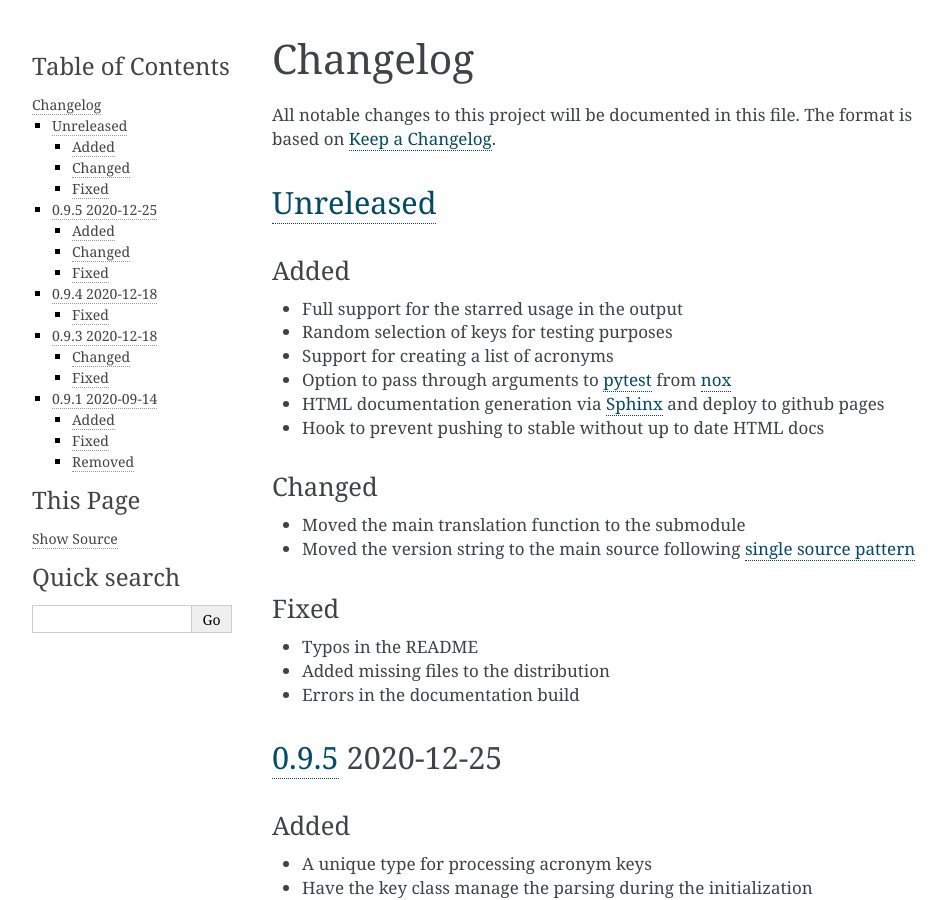
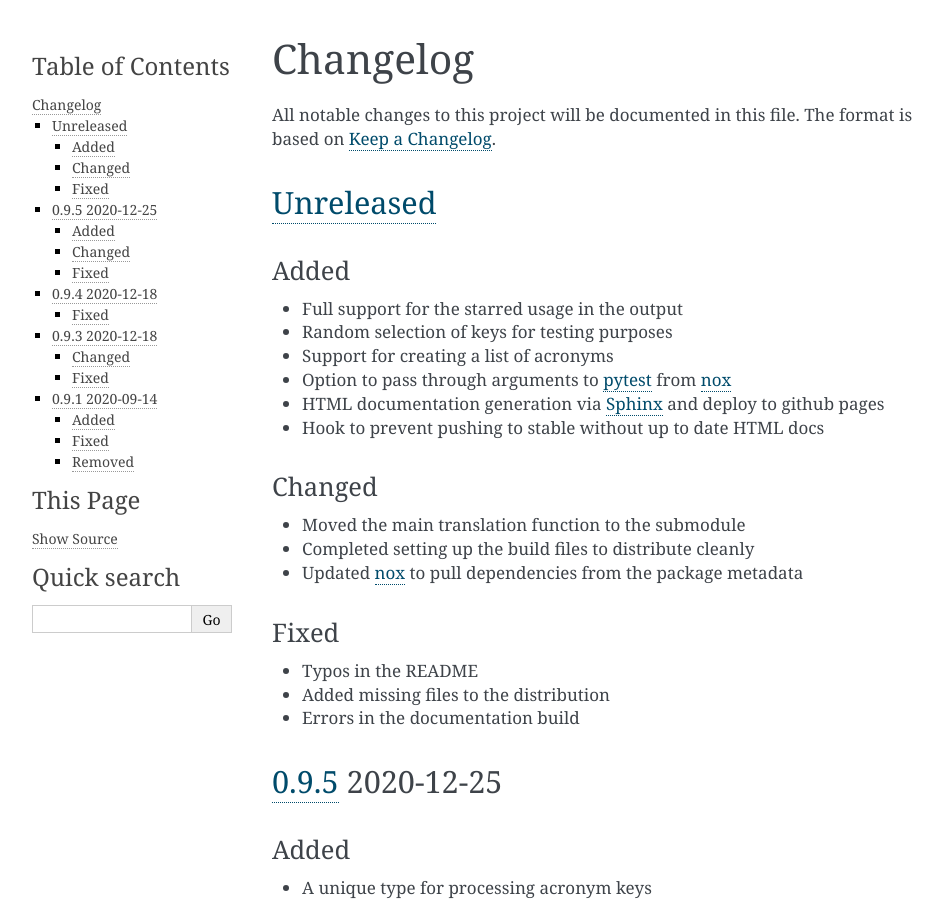
Before and after one commit to kprussing/pandoc-acro, a Sphinx documentation site: the page built from doc/changelog.rst, in a window 1280 px wide and 900 px high. Shown: the whole window, without its empty margins (148-1093 px from the left). Built offline with Sphinx 7.4.7, drawn with Linux system fonts in a browser that asks for light colours.

Commit message:
Update changelog with relevant details
The branch is complete and it tidies up the build system and pulls more
details from a central location.

```diff
--- a/doc/changelog.rst
+++ b/doc/changelog.rst
@@ -21,8 +21,8 @@ Changed
 ^^^^^^^
 
 -   Moved the main translation function to the submodule
--   Moved the version string to the main source following `single source
-    pattern`_
+-   Completed setting up the build files to distribute cleanly
+-   Updated nox_ to pull dependencies from the package metadata
 
 Fixed
 ^^^^^
```
